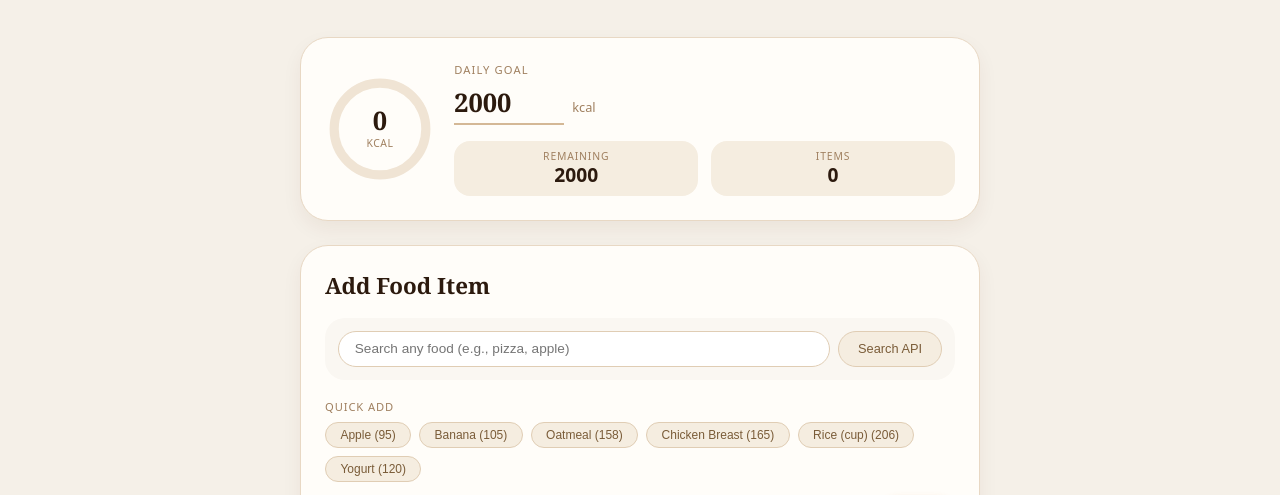
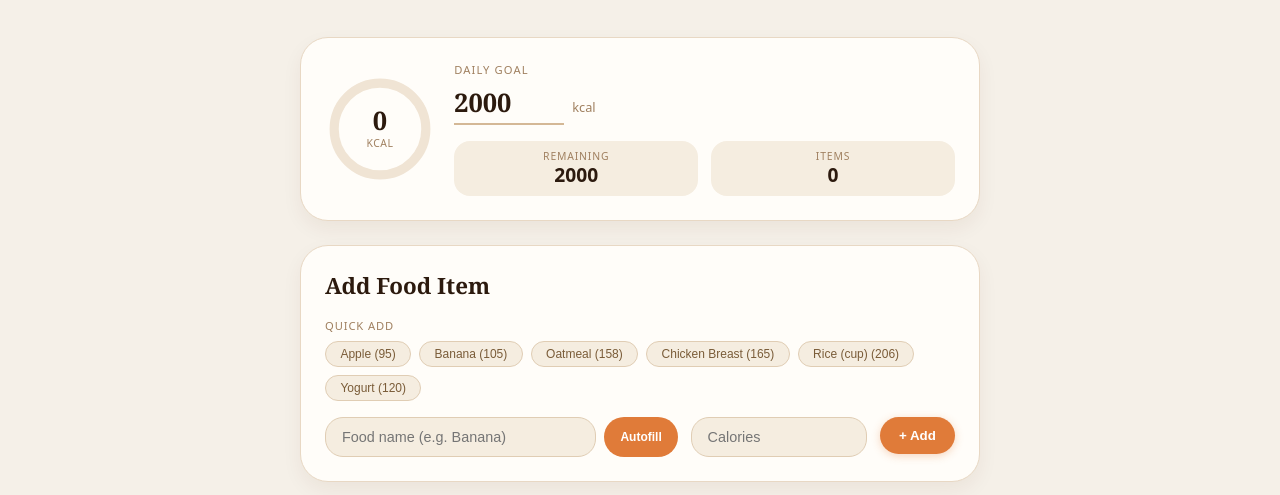
Before and after one commit to Kyle-00/Calorie-counter, a plain HTML site: page index.html in a window 1280 px wide. Shown: the part 143-638 px from the top of the page. Drawn offline with Linux system fonts and the light colour scheme.

Commit message:
refactor: remove API search section from Add Food Item form

```diff
--- a/index.html
+++ b/index.html
@@ -57,20 +57,13 @@
     <section class="form-card">
       <h2>Add Food Item</h2>
 
-      <!-- API Search Section -->
-      <div class="api-search-section">
-        <input type="text" id="apiSearchInput" placeholder="Search any food (e.g., pizza, apple)" />
-        <button id="apiSearchBtn" class="secondary-btn">Search API</button>
-        <div id="apiResults" class="api-results hidden"></div>
-      </div>
-
       <!-- Quick search suggestions -->
       <div class="suggestions-section">
         <p class="suggestions-label">Quick Add</p>
         <div class="suggestions-buttons" id="suggestions"></div>
       </div>
 
-      <!-- Form row with autofill button -->
+      <!-- Form row with autofill button (API search section removed) -->
       <div class="form-row">
         <div class="input-field">
           <div class="name-with-autofill">
```
